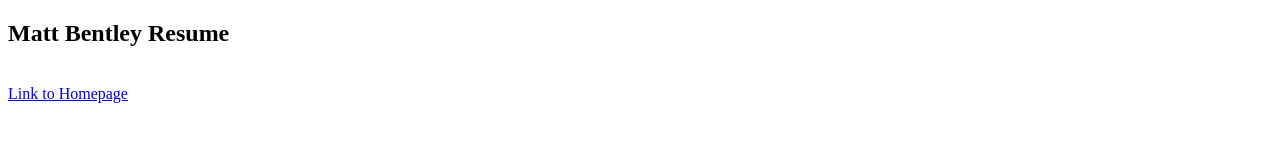
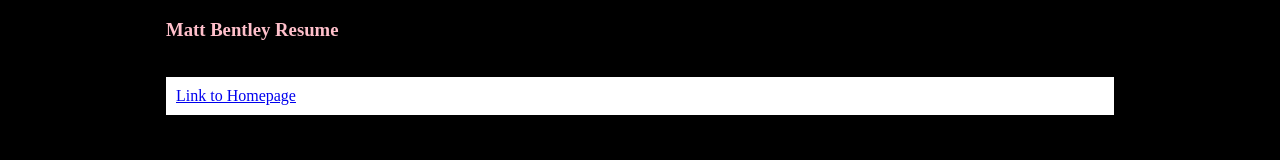
Before and after one commit to mbentley999/HW2, a plain HTML site: page resume.html in a window 1280 px wide. Drawn offline with Linux system fonts and the light colour scheme.

Commit message:
finished index page, adding resume now

```diff
--- a/resume.html
+++ b/resume.html
@@ -7,14 +7,17 @@
         <title>
         Resume
         </title>
-        <link rel = 'stylesheet' type = 'text/css' href = ztyle.css'/>
+        <link rel = 'stylesheet' type = 'text/css' href = 'ztyle.css'/>
 
     </head>
 
 	<div class = wrap>
     <body>
-        <h2>Matt Bentley Resume</h2><br>
+        <h3>Matt Bentley Resume</h3><br>
+		<div class = resume>
         <a href="index.html">Link to Homepage</a>
+
+	</div></div>
     </body>
 
 </html>
--- /dev/null
+++ b/ztyle.css
@@ -0,0 +1,25 @@
+body{color: white; background-color: black;}
+h2{color: red}
+h3{color: pink}
+
+.resume{
+	text-align: left;
+	background-color: white;
+	color: black;
+	border-color: red;
+	border-width: 4px;
+	padding: 10px;
+}
+
+.wrap{
+	margin: 0 auto;
+	width: 75%;
+}
+
+.fpic{
+	float: right;
+}
+
+.spic{
+	s
+}
```
Also changed, not shown: index.html (+19 -4 lines).
